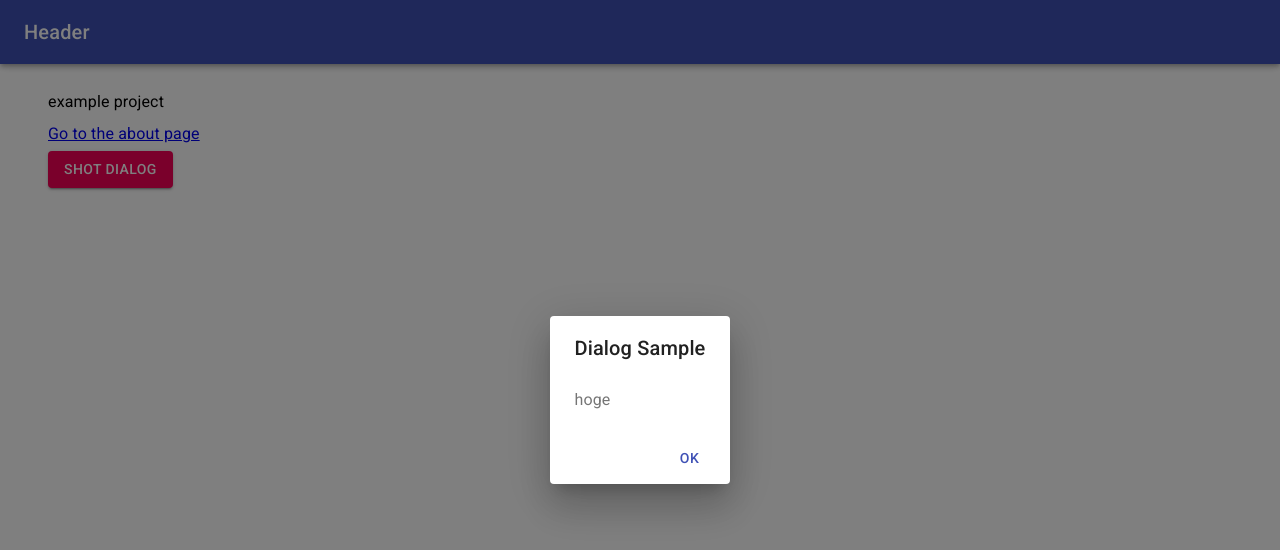
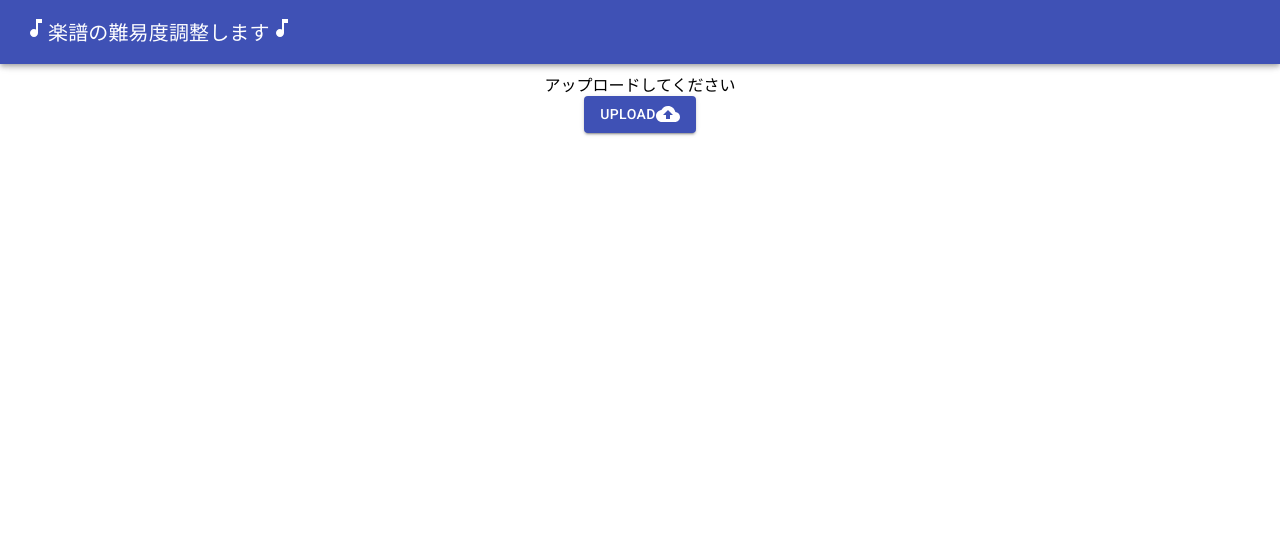
Before and after one commit to nextandot/score-adjustor, a Next.js app: page / in a window 1280 px wide. Shown: the top 550 px of the page. Built offline with nearby package versions, Linux system fonts and the light colour scheme.

Commit message:
Create upload screen

```diff
--- a/package.json
+++ b/package.json
@@ -15,6 +15,7 @@
   },
   "devDependencies": {
     "@material-ui/core": "^4.11.0",
+    "@material-ui/icons": "^4.9.1",
     "@types/node": "^14.11.8",
     "@types/react": "^16.9.51",
     "@types/react-dom": "^16.9.8",
--- a/src/pages/index.tsx
+++ b/src/pages/index.tsx
@@ -1,30 +1,32 @@
-import { useState } from 'react';
 import Head from 'next/head';
-import Link from 'next/link';
 
-import { useTheme, makeStyles, Theme } from "@material-ui/core/styles";
+import { useTheme, makeStyles } from "@material-ui/core/styles";
 import {
   Toolbar,
   Typography,
   AppBar,
   Button,
-  Dialog,
-  DialogActions,
-  DialogContent,
-  DialogContentText,
-  DialogTitle,
+  Grid,
 } from "@material-ui/core";
+import MusicNoteIcon from '@material-ui/icons/MusicNote';
+import CloudUploadIcon from '@material-ui/icons/CloudUpload';
 
-const useStyle = makeStyles({
-  root: (props: Theme) => ({
-    paddingTop: props.spacing(10),
-    paddingLeft: props.spacing(5),
-    paddingRight: props.spacing(5),
-  })
-});
+const useStyle = makeStyles((theme) => ({
+  root: {
+    flexGrow: 1,
+  },
+  menuButton: {
+    marginRight: theme.spacing(2),
+  },
+  title: {
+    flexGrow: 1,
+  },
+  input: {
+    display: 'none',
+  },
+}));
 
 export default function Home() {
-  const [ dialogOpen, setDialogOpen ] = useState(true);
   const classes = useStyle(useTheme());
   return (
     <div className={classes.root}>
@@ -33,45 +35,33 @@ export default function Home() {
         <meta name="viewport" content="initial-scale=1.0, width=device-width" />
         <link rel="stylesheet" href="https://fonts.googleapis.com/css?family=Roboto:300,400,500,700&display=swap" />
       </Head>
-      <Dialog open={dialogOpen} onClose={() => {setDialogOpen(false)}}>
-        <DialogTitle>Dialog Sample</DialogTitle>
-        <DialogContent>
-          <DialogContentText>
-            hoge
-          </DialogContentText>
-        </DialogContent>
-        <DialogActions>
-          <Button
-            color="primary"
-            onClick={() => {setDialogOpen(false)}}
-          >OK</Button>
-        </DialogActions>
-      </Dialog>
       <AppBar>
         <Toolbar>
-          <Typography variant="h6" color="inherit">
-            Header
-          </Typography>
+          <Typography variant="h6"><MusicNoteIcon />楽譜の難易度調整します<MusicNoteIcon /></Typography>
         </Toolbar>
       </AppBar>
-      <Typography variant="subtitle1" gutterBottom={true}>
-        example project
-      </Typography>
-      <Typography gutterBottom={true}>
-        <Link href="/about">
-          <a>Go to the about page</a>
-        </Link>
-      </Typography>
-      <Button
-        variant="contained"
-        color="secondary"
-        onClick={() => { setDialogOpen(true)}}
-      >Shot Dialog</Button>
-      <style jsx={true}>{`
-        .root {
-          text-align: center;
-        }
-      `}</style>
+      <Toolbar />
+      <Grid container direction="column" alignItems="center" justify="center">
+        <Grid item xs={8}>
+          <div>アップロードしてください</div>
+        </Grid>
+      </Grid>
+      <Grid container direction="column" alignItems="center" justify="center">
+        <Grid item xs={8}>
+          <input
+            accept="image/*"
+            className={classes.input}
+            id="contained-button-file"
+            multiple
+            type="file"
+          />
+          <label htmlFor="contained-button-file">
+            <Button variant="contained" color="primary" component="span">
+              upload<CloudUploadIcon />
+            </Button>
+          </label>
+        </Grid>
+      </Grid>
     </div>
   );
 }
```
Also changed, not shown: 1 other file (tests, documents, lock files or other folders).
